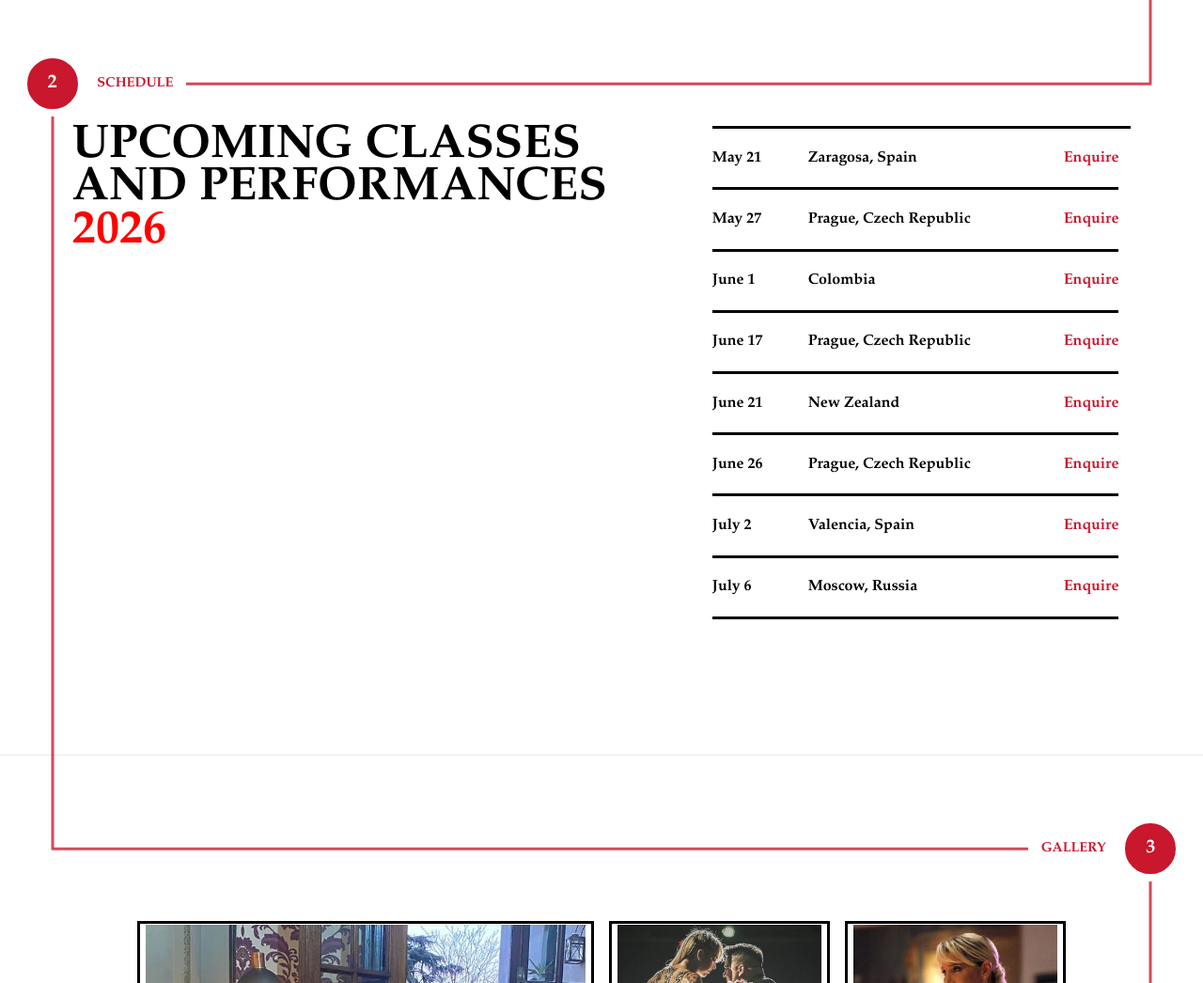
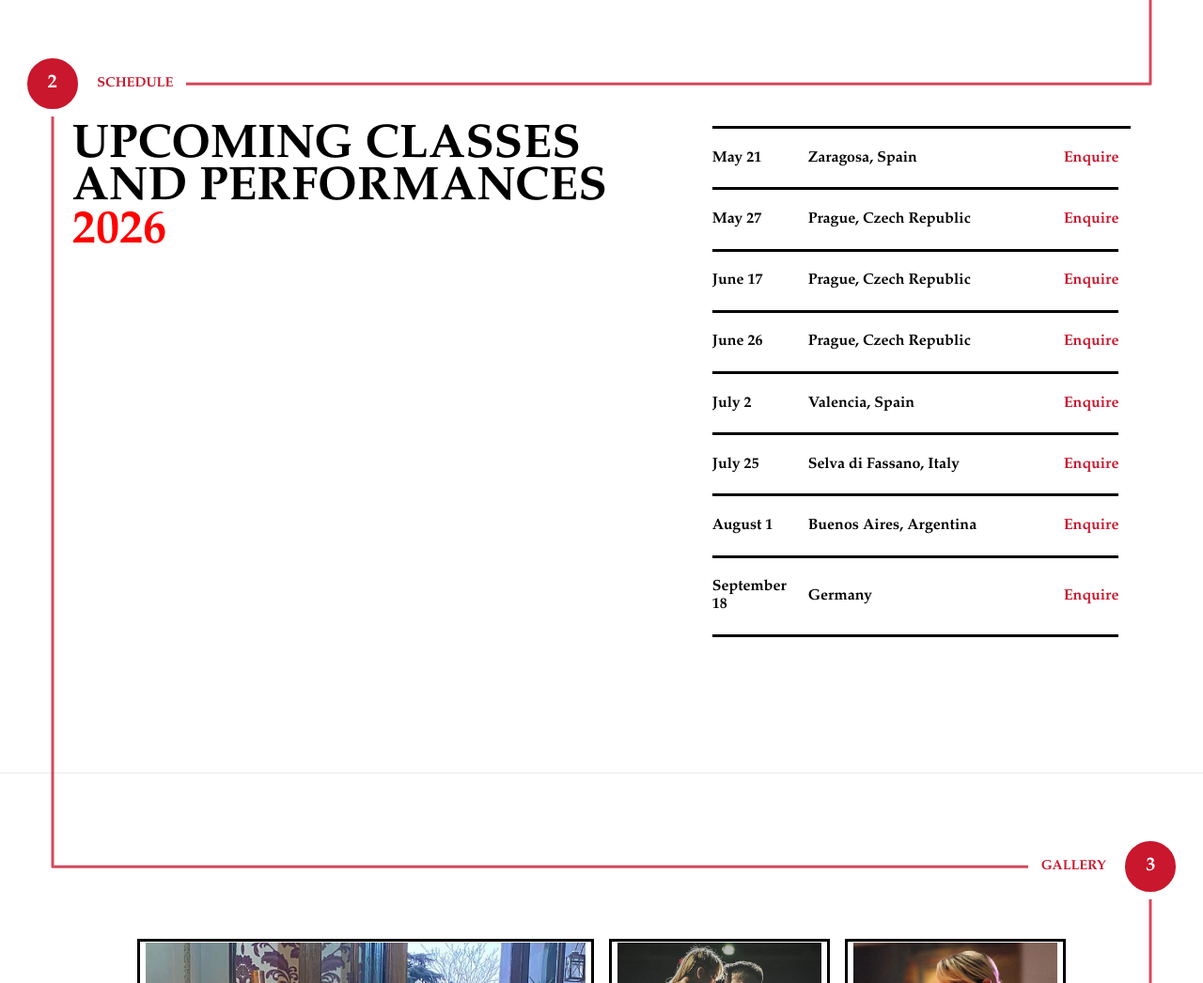
Before and after one commit to MKaratsioris/Moro-Website, a plain HTML site: page index.html in a window 1280 px wide. Shown: the part 1779-2825 px from the top of the page at 94% size. Drawn offline with Linux system fonts and the light colour scheme.

Commit message:
Update schedule

```diff
--- a/index.html
+++ b/index.html
@@ -172,21 +172,21 @@
             <span>Prague, Czech Republic</span>
             <a href="#contact-me">Enquire</a>
           </article>
-          <article>
+          <!-- <article>
             <time datetime="2026-06-01">June 1</time>
-            <span>Colombia</span>
+            <span>Bogota & Kali, Colombia</span>
             <a href="#contact-me">Enquire</a>
-          </article>
+          </article> -->
           <article>
             <time datetime="2026-06-17">June 17</time>
             <span>Prague, Czech Republic</span>
             <a href="#contact-me">Enquire</a>
           </article>
-          <article>
+          <!-- <article>
             <time datetime="2026-06-21">June 21</time>
-            <span>New Zealand</span>
+            <span>Aukland, New Zealand</span>
             <a href="#contact-me">Enquire</a>
-          </article>
+          </article> -->
           <article>
             <time datetime="2026-06-26">June 26</time>
             <span>Prague, Czech Republic</span>
@@ -197,11 +197,11 @@
             <span>Valencia, Spain</span>
             <a href="#contact-me">Enquire</a>
           </article>
-          <article>
+          <!-- <article>
             <time datetime="2026-07-06">July 6</time>
             <span>Moscow, Russia</span>
             <a href="#contact-me">Enquire</a>
-          </article>
+          </article> -->
           <article>
             <time datetime="2026-07-25">July 25</time>
             <span>Selva di Fassano, Italy</span>
@@ -209,6 +209,31 @@
           </article>
           <article>
             <time datetime="2026-08-01">August 1</time>
+            <span>Buenos Aires, Argentina</span>
+            <a href="#contact-me">Enquire</a>
+          </article>
+          <article>
+            <time datetime="2026-09-18">September 18</time>
+            <span>Germany</span>
+            <a href="#contact-me">Enquire</a>
+          </article>
+          <article>
+            <time datetime="2026-09-23">September 23</time>
+            <span>Croatia</span>
+            <a href="#contact-me">Enquire</a>
+          </article>
+          <!-- <article>
+            <time datetime="2026-11-09">November 9</time>
+            <span>Mexico</span>
+            <a href="#contact-me">Enquire</a>
+          </article> -->
+          <!-- <article>
+            <time datetime="2026-11-17">November 17</time>
+            <span>Moscow, Russia</span>
+            <a href="#contact-me">Enquire</a>
+          </article> -->
+          <article>
+            <time datetime="2026-12-01">December 1</time>
             <span>Buenos Aires, Argentina</span>
             <a href="#contact-me">Enquire</a>
           </article>
```
